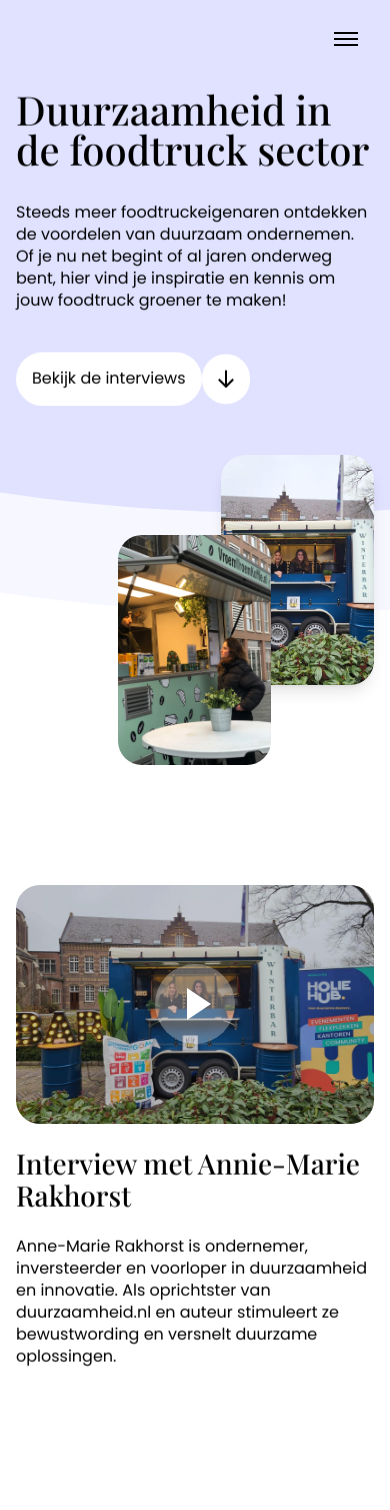
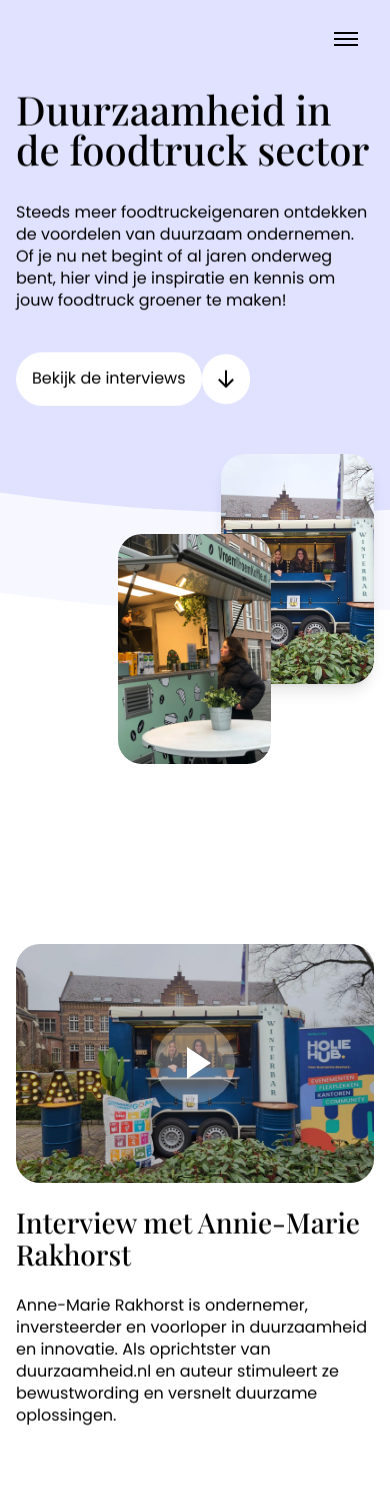
Before and after one commit to Tim-van-Gemert/Duurzaamheid-Op-Wielen, a Next.js app: page / in a window 390 px wide. Shown: the top 1510 px of the page. Built offline with nearby package versions, Linux system fonts and the light colour scheme; a web font is replaced by a local one.

Commit message:
responsive changes

```diff
--- a/src/app/components/modules/hero.js
+++ b/src/app/components/modules/hero.js
@@ -3,7 +3,7 @@ import React from 'react';
 
 export default function Hero() {
   return (
-    <section className="container relative w-full grid grid-cols-12 gap-6 mt-[90px] md:mt-[100px] lg:mt-[196px] z-30 min-h-[80vh]">
+    <section className="container relative w-full grid grid-cols-12 gap-6 mt-[90px] md:mt-[100px] lg:mt-[196px] z-30 md:pb-10 lg:b-0">
       <div className="absolute left-[-700px] z-[-10] top-[-1550px] md:top-[-1500px] inset-0">
         <svg width="2869" height="1973" viewBox="0 0 2869 1973" fill="none" xmlns="http://www.w3.org/2000/svg">
           <path d="M2789.62 279.541C2841.77 288.885 2876.47 338.732 2867.12 390.878V390.878C2680.06 1434.84 1682.11 2129.5 638.147 1942.44L102.19 1846.4C35.2585 1834.41 -9.27782 1770.43 2.7153 1703.5L160.427 823.338C257.739 280.255 776.882 -81.1126 1319.96 16.1998L2789.62 279.541Z" fill="url(#paint0_linear_25_41)" fillOpacity="0.3"/>
--- a/src/app/page.js
+++ b/src/app/page.js
@@ -16,7 +16,7 @@ export default function Home() {
           videoUrl="https://youtu.be/BwZjBTQQxUE?si=3wurdmgkC0dceght"
           title="Interview met Annie-Marie Rakhorst"
           description="Anne-Marie Rakhorst is ondernemer, inversteerder en voorloper in duurzaamheid en innovatie. Als oprichtster van duurzaamheid.nl en auteur stimuleert ze bewustwording en versnelt duurzame oplossingen."
-          className="mt-[120px] md:mt-[100px] lg:mt-[200px]"
+          className="mt-[180px] md:mt-[100px] lg:mt-[200px]"
           isReversed={false}
         />
 
```
